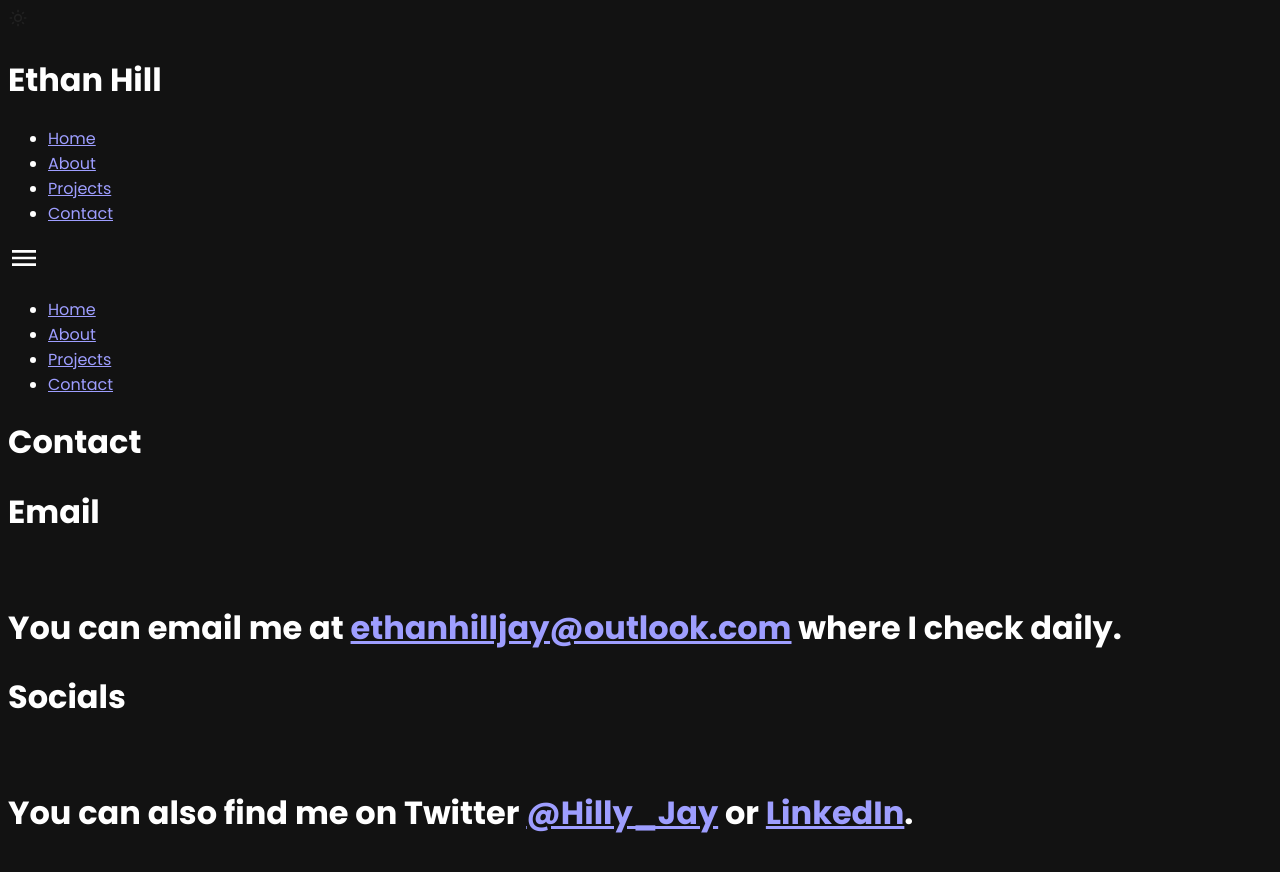
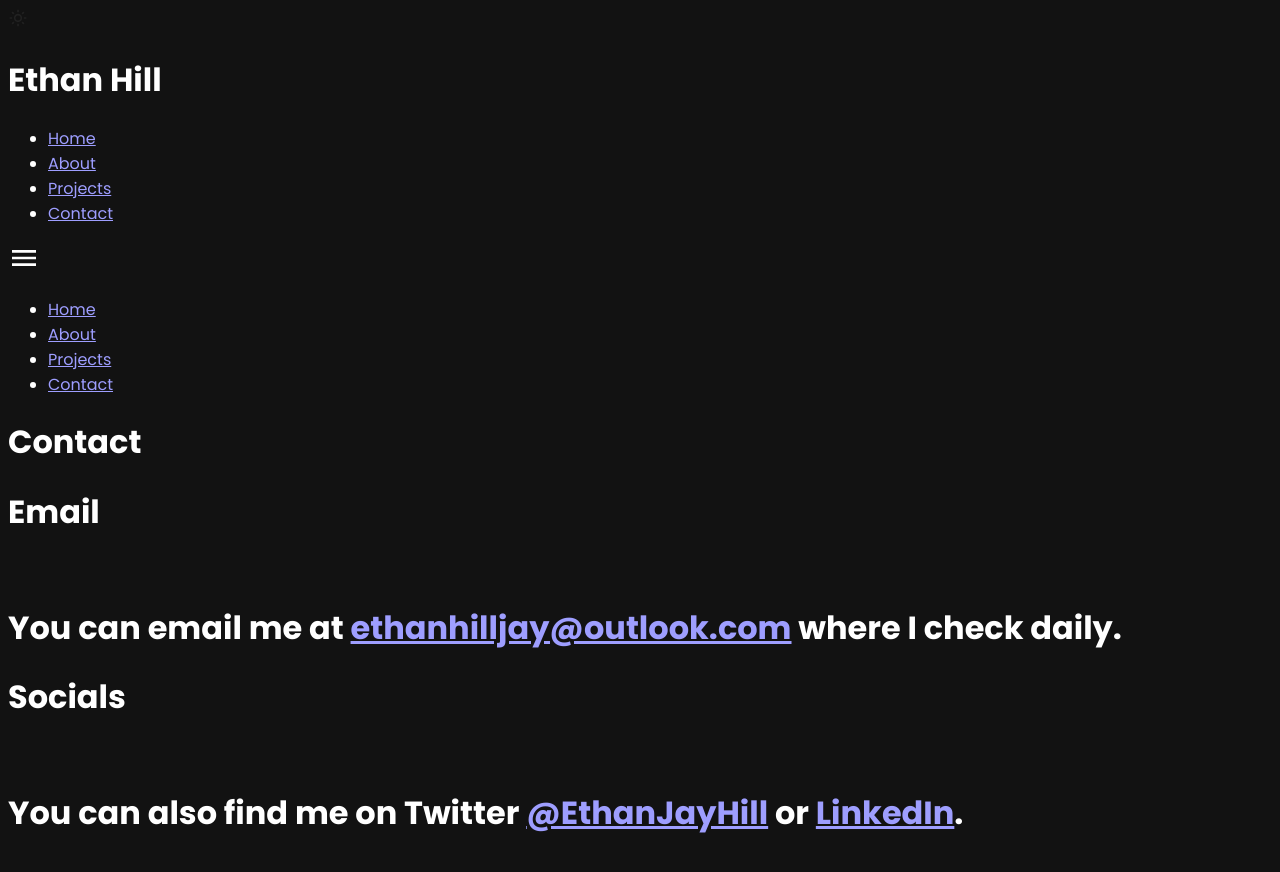
Before and after one commit to Ethan-Hill/Portfolio, a Next.js app: page /contact in a window 1280 px wide. Shown: the top 872 px of the page. Built offline with nearby package versions, Linux system fonts and the light colour scheme.

Commit message:
Updated Twitter Links

```diff
--- a/components/Contact/Hero/Items/Items/Socials.js
+++ b/components/Contact/Hero/Items/Items/Socials.js
@@ -8,11 +8,11 @@ function Socials() {
       <h1 className="text-lg font-medium leading-tight text-center text-LightCharcoal dark:text-white md:text-left lg:text-2xl">
         You can also find me on Twitter{" "}
         <a
-          href="https://twitter.com/Hilly_Jay"
+          href="https://twitter.com/EthanJayHill"
           className="text-blue-600"
           target="_blank"
         >
-          @Hilly_Jay
+          @EthanJayHill
         </a>{" "}
         or{" "}
         <a
--- a/components/Footer/Items/Socials.js
+++ b/components/Footer/Items/Socials.js
@@ -3,7 +3,7 @@ function Socials() {
     <nav className="w-64 px-5 md:px-0">
       <ul className="flex justify-between text-lg md:text-2xl text-LightCharcoal dark:text-Gravel">
         <li>
-          <a href="https://twitter.com/Hilly_Jay" target="_blank">
+          <a href="https://twitter.com/EthanJayHill" target="_blank">
             <svg
               width="24"
               height="24"
```
